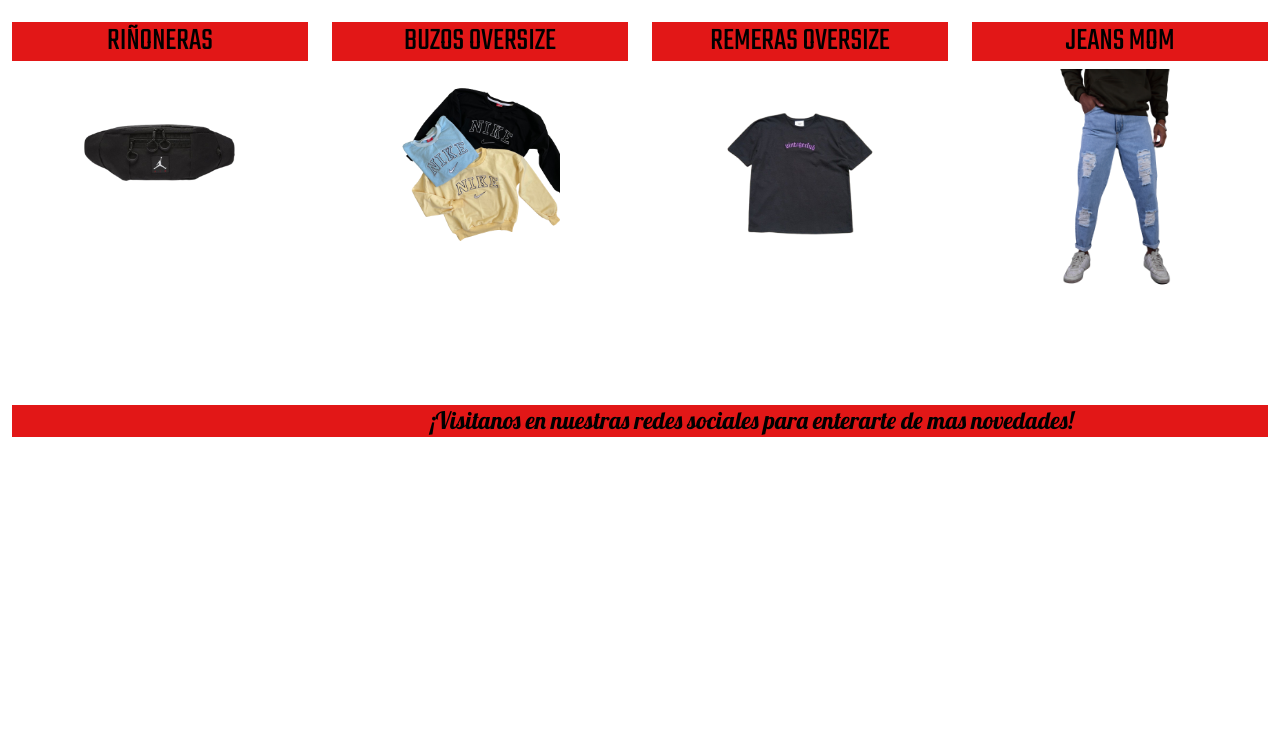
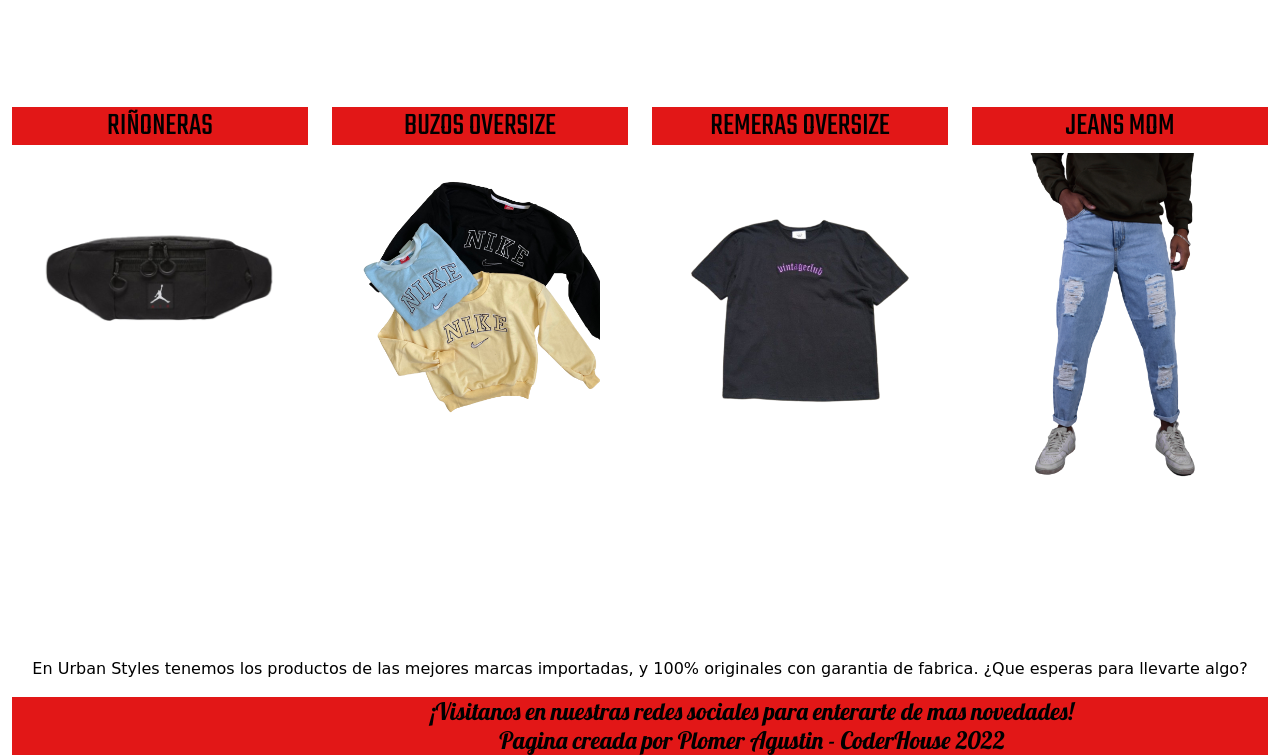
Before and after one commit to AgusPlomer/Proyecto-Final, a website: page index.html in a window 1280 px wide. Shown: the part 1068-1823 px from the top of the page. Before the commit the page ends 1505 px from the top, so only its background shows below. Drawn offline with nearby package versions, Linux system fonts and the light colour scheme; some icons are missing; a web font is replaced by a local one.

Commit message:
trabajot terminado

```diff
--- a/index.html
+++ b/index.html
@@ -269,6 +269,7 @@
             />
           </div>
         </div>
+        <p class="parrafosGenerales">En Urban Styles tenemos los productos de las mejores marcas importadas, y 100% originales con garantia de fabrica. ¿Que esperas para llevarte algo? </p>
       </section>
     </main>
 
@@ -288,6 +289,8 @@
 
         <h4 class="textoFooter">
           ¡Visitanos en nuestras redes sociales para enterarte de mas novedades!
+          <br>
+          Pagina creada por Plomer Agustin - CoderHouse 2022
         </h4>
       </div>
     </footer>
--- a/scss/estilo.scss
+++ b/scss/estilo.scss
@@ -139,7 +139,7 @@
 }
 
 .imagenesProductos {
-  width: 10rem;
+  width: 15rem;
   margin: auto;
 
 }
```
Also changed, not shown: html/contacto.html (+2 -0 lines), html/nosotros.html (+4 -1 lines), html/ofertas.html (+2 -0 lines), html/ubicacion.html (+2 -0 lines), css/estilo.css, 1 other file.
